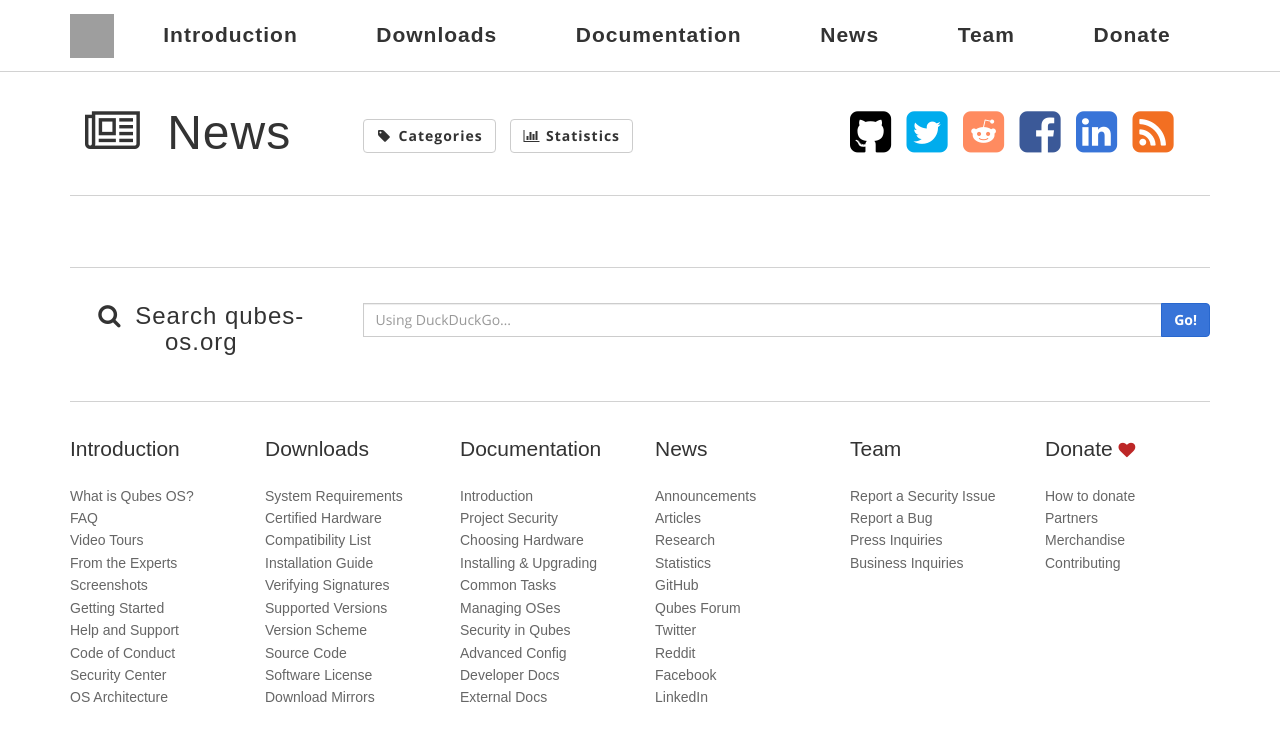
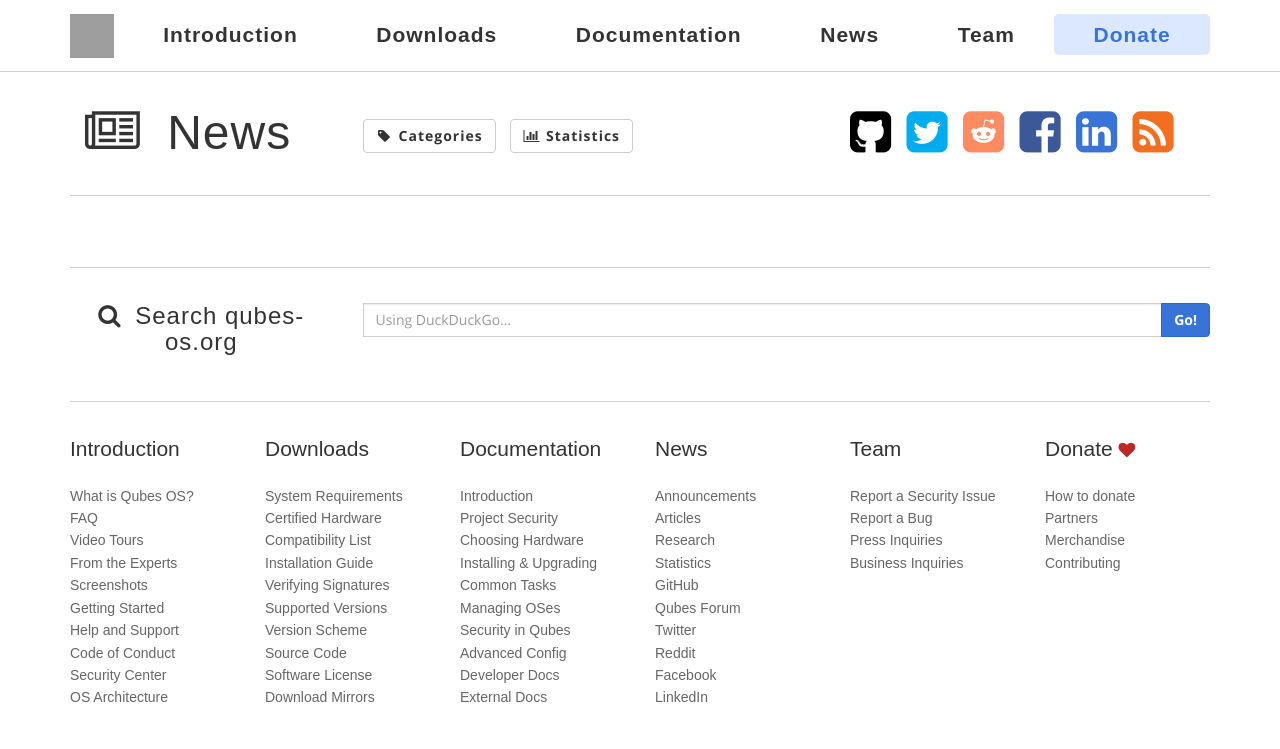
Before and after one commit to QubesOS/qubesos.github.io, a Jekyll site: the page built from news/index.html, in a window 1280 px wide. Shown: the top 749 px of the page. Built offline with Jekyll 4.4.1, drawn with Linux system fonts in a browser that asks for light colours; some web fonts are replaced; grey boxes are pictures that could not be loaded.

Commit message:
Add Nina's "Donate" button colors
QubesOS/qubes-issues#5732

```diff
--- a/css/main.scss
+++ b/css/main.scss
@@ -191,3 +191,17 @@ article tr.center {
   z-index: 1;
   top: 10px;
 }
+
+// Custom - Nina's "Donate" button colors
+#nav-button-donate {
+  a {
+    color: #3874d8;
+    background-color: #dbe8ff;
+    &:hover,
+    &:focus,
+    &.active {
+      color: #ffffff;
+      background-color: #3874d8;
+    }
+  }
+}
```
